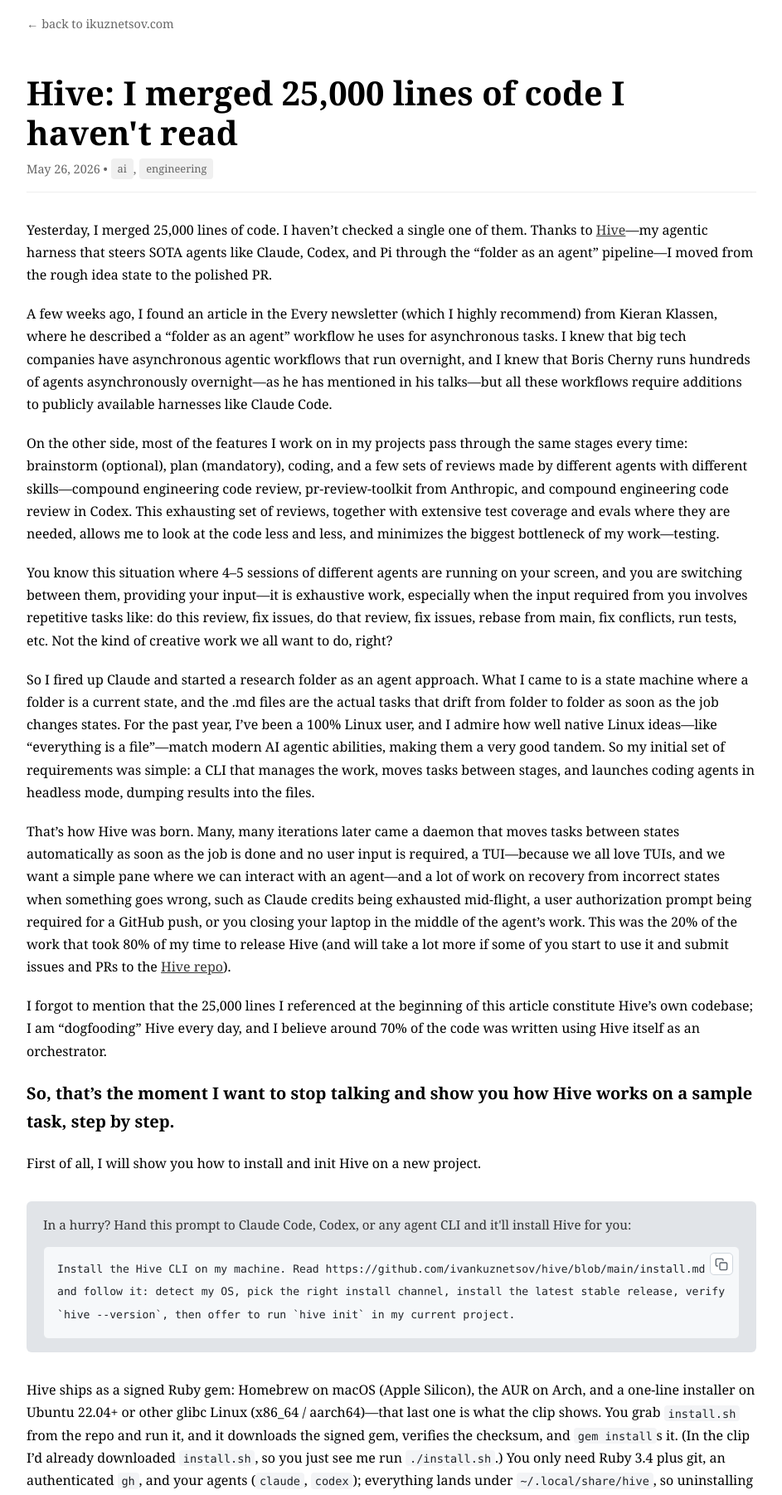
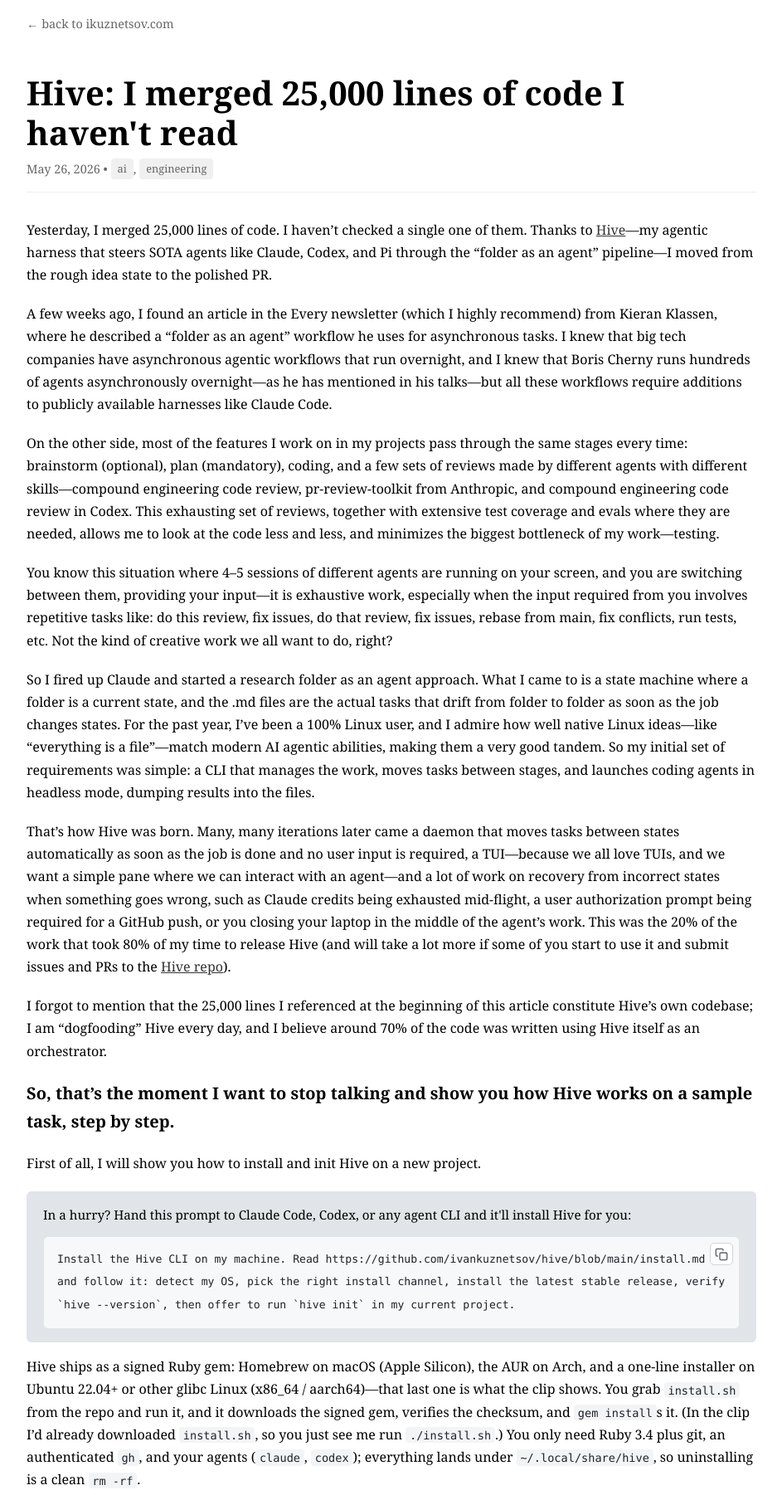
Before and after one commit to ivankuznetsov/ikuznetsov.com, a Jekyll site: the page built from _posts/2026-05-26-introducing-hive.md, in a window 1280 px wide. Shown: the top 1802 px of the page at 83% size, without its empty margins (168-1111 px from the left). Built offline with Jekyll 4.4.1, drawn with Linux system fonts in a browser that asks for light colours; some web fonts are replaced.

Commit message:
Tweak callout: default title color, 1rem vertical margin
Drop the explicit #333 on the callout title so it inherits the body
text color, and tighten the callout's vertical margin from 2rem to 1rem.

Co-Authored-By: Claude Opus 4.7 (1M context) <noreply@anthropic.com>

```diff
--- a/assets/css/main.css
+++ b/assets/css/main.css
@@ -690,7 +690,7 @@ section ul li:last-child {
 
 /* Install-prompt callout with copy button */
 .callout {
-  margin: 2rem 0;
+  margin: 1rem 0;
   padding: 1rem 1.25rem;
   background: #e1e4e8;
   border-radius: 6px;
@@ -699,7 +699,6 @@ section ul li:last-child {
 .callout-title {
   margin: 0 0 0.75rem;
   font-size: 0.95rem;
-  color: #333;
 }
 
 .callout-code {
```
